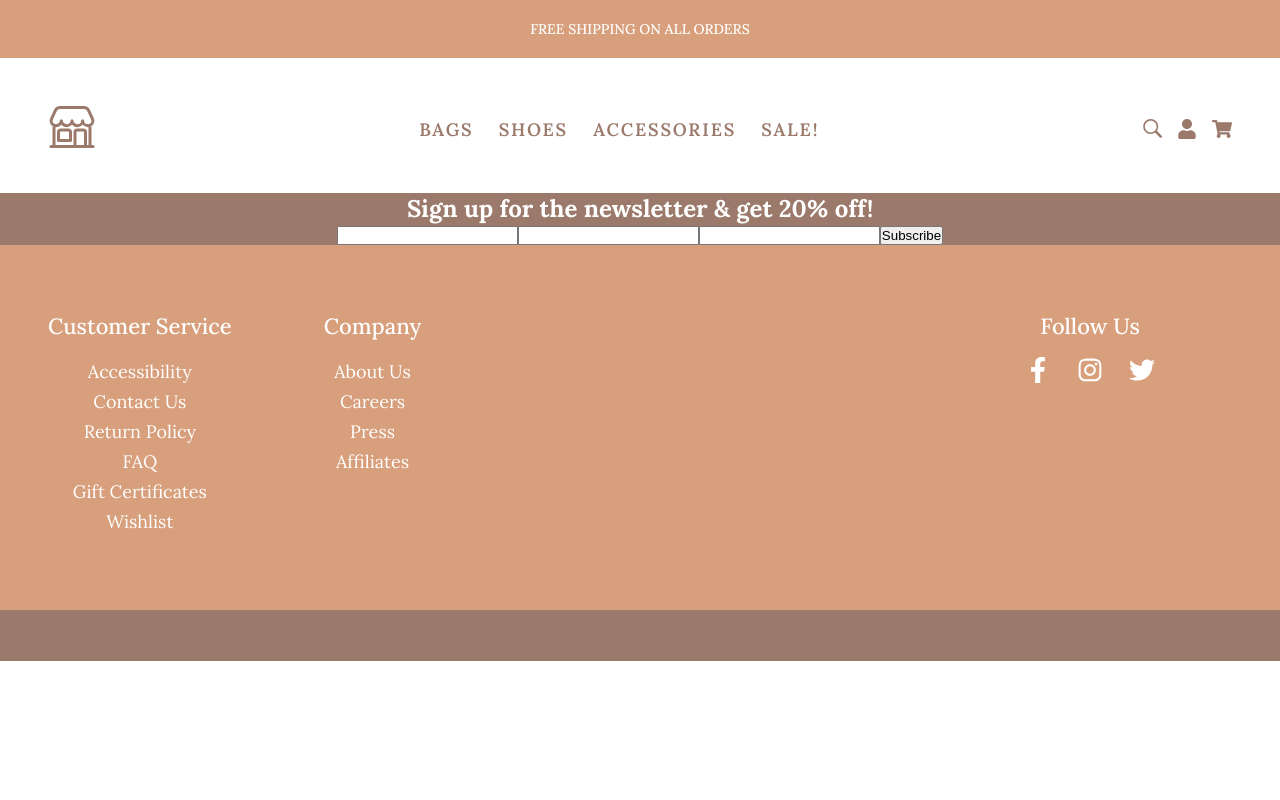
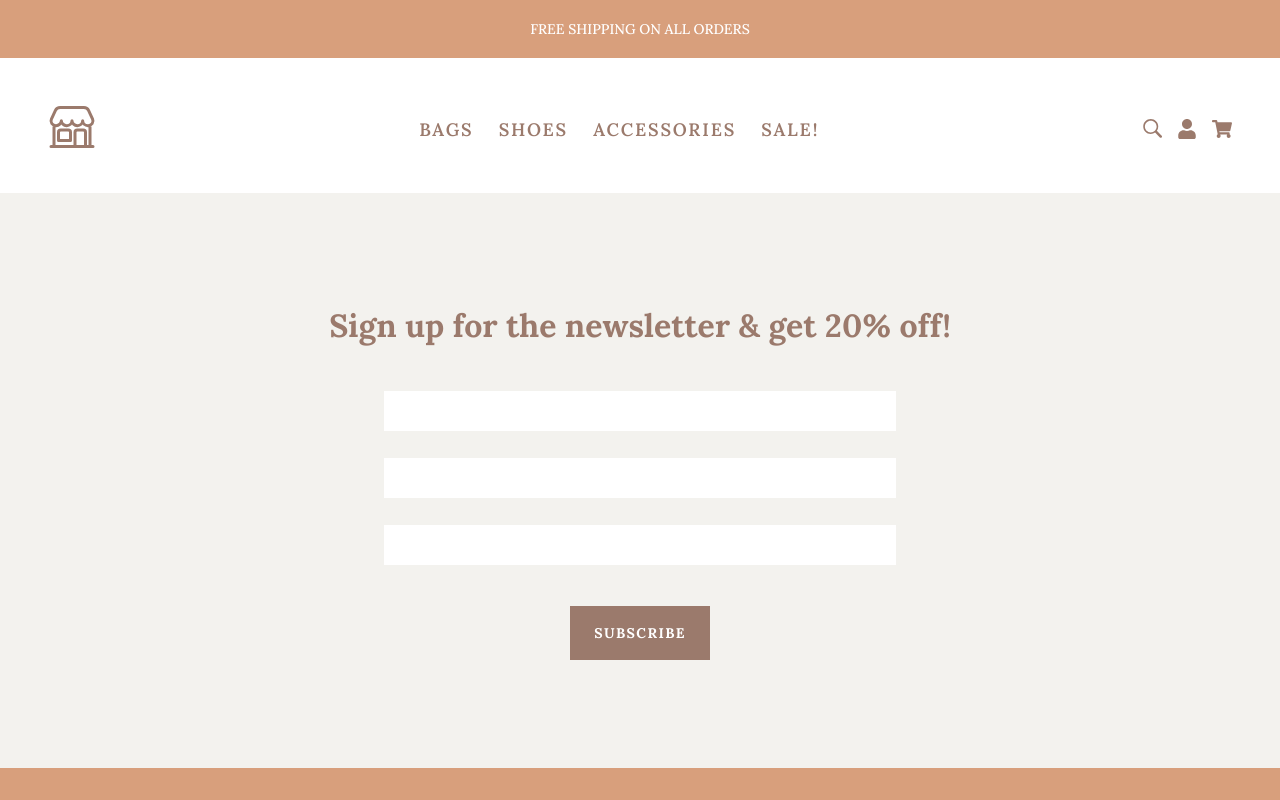
Before and after one commit to hazedrops/React_SmallStore, a React (Create React App) app: page /signup-form in a window 1280 px wide. Shown: the top 800 px of the page. Built offline with nearby package versions, Linux system fonts and the light colour scheme.

Commit message:
Sign up form in progress

```diff
--- a/src/assets/styles/components/signUp/_signUpForm.scss
+++ b/src/assets/styles/components/signUp/_signUpForm.scss
@@ -1,7 +1,64 @@
 // Sign up form section
 .signUpForm {
-  background-color: $color-main-text;
-  color: $color-white;
-  margin: 0 auto;
-  text-align: center;
+  background-color: $color-main;
+  color: $color-main-text;
+  display: flex;
+  flex-direction: column;
+  align-items: center;
+
+  form {
+    display: flex;
+    flex-direction: column;
+    justify-content: space-around;
+    width: 100%;
+    max-width: 80vw;
+    text-align: center;
+    margin: 5em auto;
+
+    h1 {
+      padding: 1em 0;
+    }
+
+    .submitForm {
+      // border-color: $color-main-text;
+      border: none;
+      // outline: solid $color-main-text;
+      // outline: none;
+      box-shadow: none;
+      margin: 1em auto;
+      padding: 1em;
+      height: 3em;
+      line-height: 2em;
+      width: 100%;
+      max-width: 50%;
+
+      // &:focus {
+      // }
+    }
+
+    button {
+      display: flex;
+      align-items: center;
+      justify-content: center;
+      width: 100%;
+      max-width: 140px;
+      height: 48px;
+      margin: 2em auto;
+      background-color: $color-main-text;
+      color: $color-white;
+      cursor: pointer;
+      font-family: $font-main;
+      font-size: 12px;
+      font-weight: 700;
+      text-transform: uppercase;
+      letter-spacing: 0.1em;
+      border: none;
+
+      @include media(desktop, wide) {
+        font-size: 14px;
+        height: 54px;
+      }
+    }
+
+  }
 }
--- a/src/components/Subscribe/SignUpForm.jsx
+++ b/src/components/Subscribe/SignUpForm.jsx
@@ -25,7 +25,7 @@ function SignUpForm() {
           onSubmit={submitForm}
         >
           <Form>
-            <h2>Sign up for the newsletter & get 20% off!</h2>
+            <h1>Sign up for the newsletter & get 20% off!</h1>
             <Field id='firstName' name='firstName' className='submitForm' />
             <Field id='lastName' name='lastName' className='submitForm' />
             <Field id='email' name='email' className='submitForm' />
@@ -33,8 +33,8 @@ function SignUpForm() {
             <button type='submit'>Subscribe</button>
           </Form>
         </Formik>
-        <Footer />
       </div>
+      <Footer />
     </>
   )
 }
```
Also changed, not shown: src/assets/css/styles.min.css, 1 other file (tests, documents, lock files or other folders).
